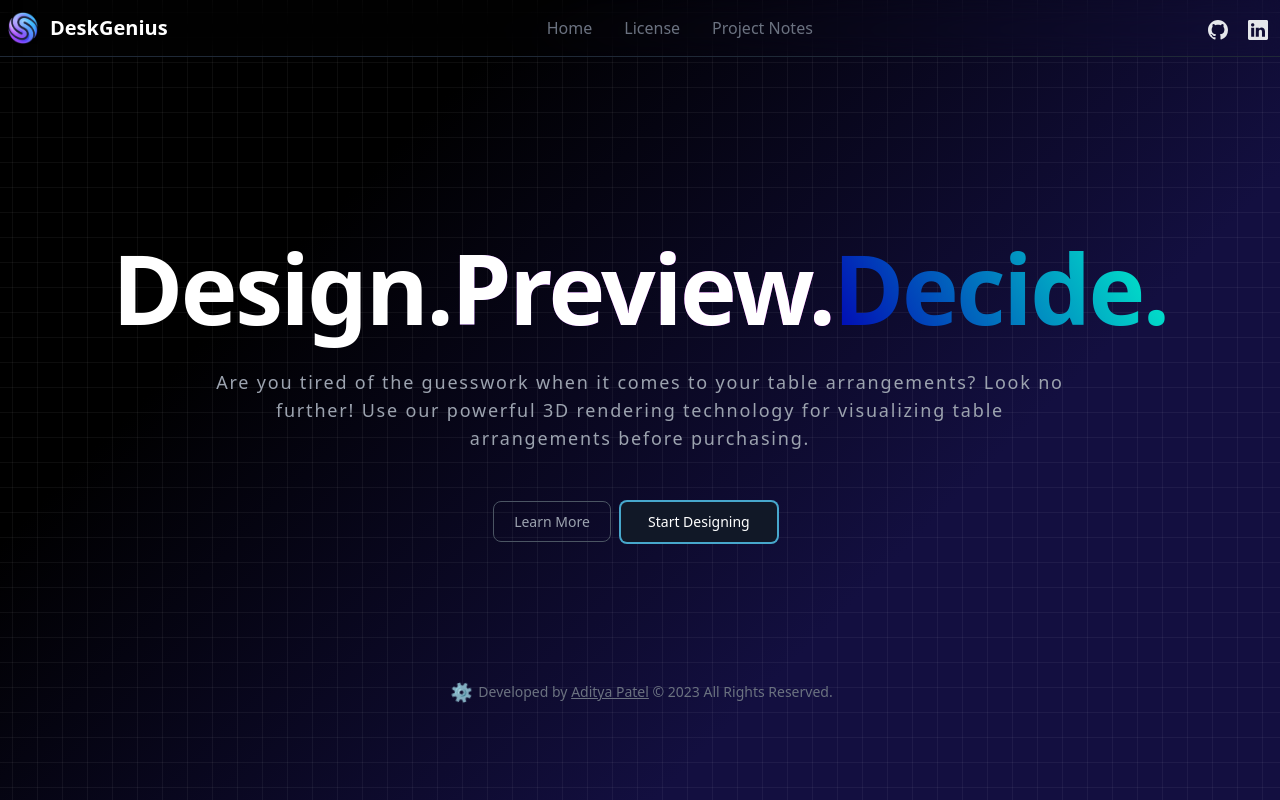
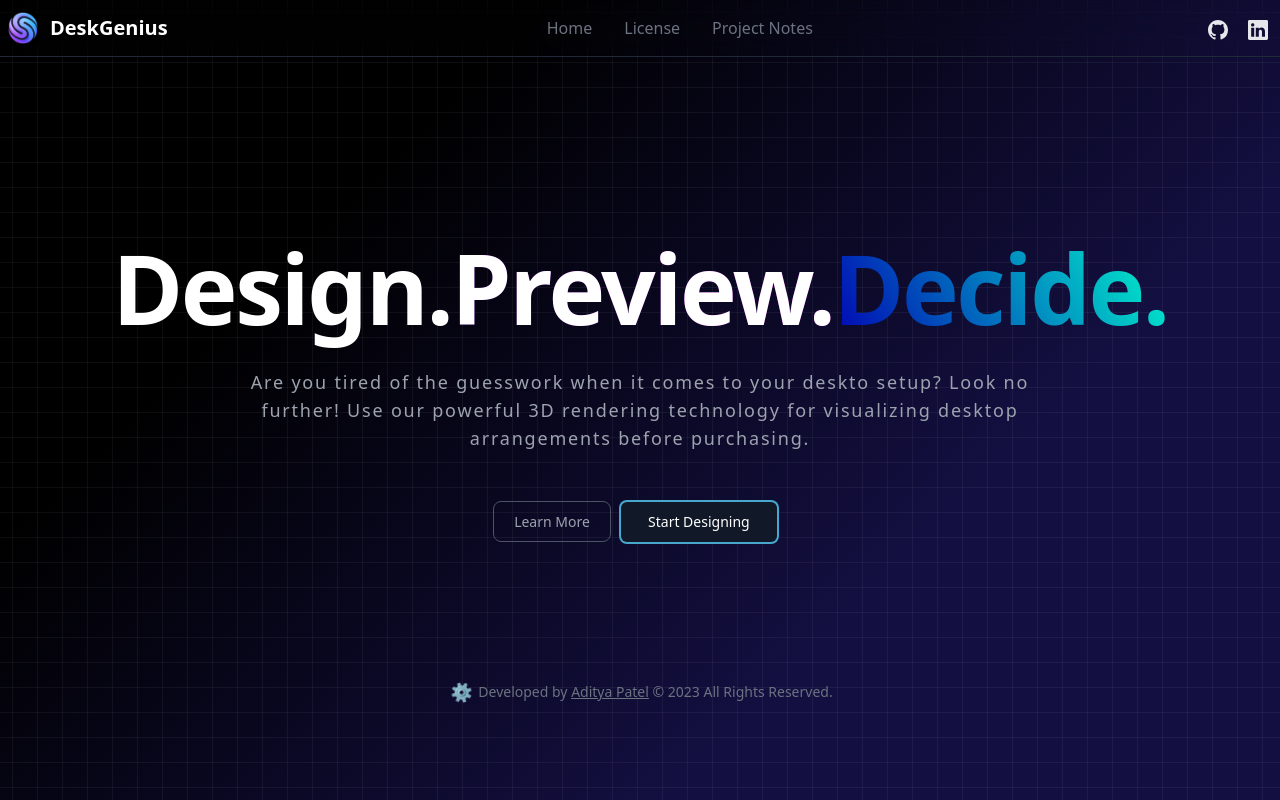
Before and after one commit to thisisadityapatel/deskgenius, a Next.js app: page / in a window 1280 px wide. Built offline with nearby package versions, Linux system fonts and the light colour scheme.

Commit message:
minor changes on the index page

```diff
--- a/src/pages/index.js
+++ b/src/pages/index.js
@@ -21,7 +21,7 @@ export default function Home() {
         </div>
         <div className="marginauto md:w-5/6 lg:w-4/6">
           <div className="text-center tracking-widest font-normal text-gray-500 md:text-lg dark:text-gray-400 my-8">
-              Are you tired of the guesswork when it comes to your table arrangements? Look no further! Use our powerful 3D rendering technology for visualizing table arrangements before purchasing.
+              Are you tired of the guesswork when it comes to your deskto setup? Look no further! Use our powerful 3D rendering technology for visualizing desktop arrangements before purchasing.
           </div>
           <div className="text-center my-8 py-4">
             <Link type="button" className="text-gray-900 hover:text-white border border-gray-800 hover:bg-gray-900 focus:ring-4 focus:outline-none focus:ring-gray-300 font-medium rounded-lg text-sm px-5 py-2.5 text-center mr-2 mb-2 dark:border-gray-600 dark:text-gray-400 dark:hover:text-white dark:hover:bg-gray-600 dark:focus:ring-gray-800 w-40" href="/credits">Learn More</Link>
@@ -40,7 +40,7 @@ export default function Home() {
         <div className="gap-16 items-center py-8 px-4 mx-auto max-w-screen-xl lg:grid lg:grid-cols-2 lg:py-16 lg:px-6">
           <div className="font-light text-gray-500 sm:text-lg dark:text-gray-400">
               <h2 className="mb-4 text-4xl tracking-tight font-extrabold text-gray-900 dark:text-white">Unleash your imagination, let's recreate it together!</h2>
-              <p className="mb-4">DeskSpacing is a platform that helps you design a visually appealing and practical desk setup. You can explore a wide range of objects and components to plan your layout before making any purchases. Our user-friendly interface allows you to customize your setup, experiment with different configurations, and optimize your desk space.</p>
+              <p className="mb-4">DeskSpacing is a platform that helps you design a visually appealing and practical desktop setup. You can explore a wide range of objects and components to plan your layout before making any purchases. Our user-friendly interface allows you to customize your setup, experiment with different configurations, and optimize your desk space.</p>
               <p> With DeskSpacing, you can save time, money, and create the ideal workspace.</p>
               <a href="./assemble" className="inline-flex items-center text-white font-medium rounded-lg px-5 py-2.5 text-center">
                   <span className="pr-2 hover-underline-animation" style={{color: "aqua"}}>Get started </span> <Icon.ArrowRight size={20}  className="wave"/>
```
